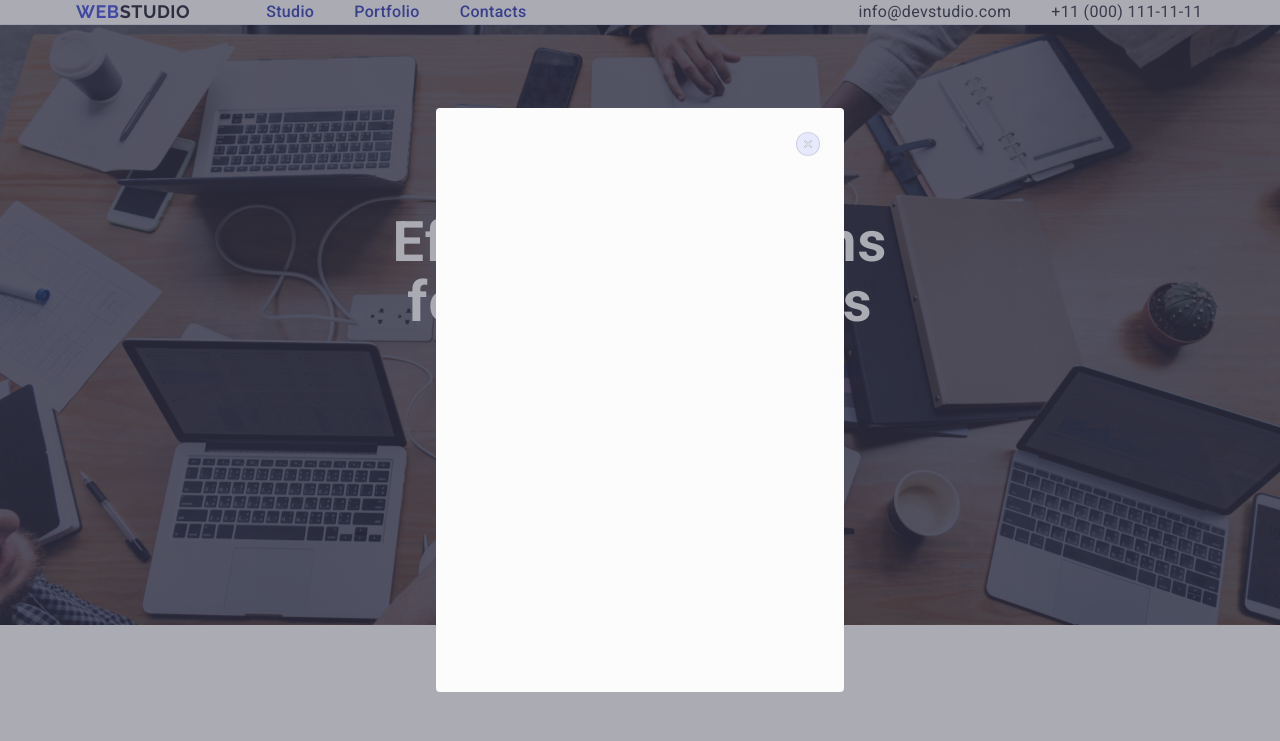
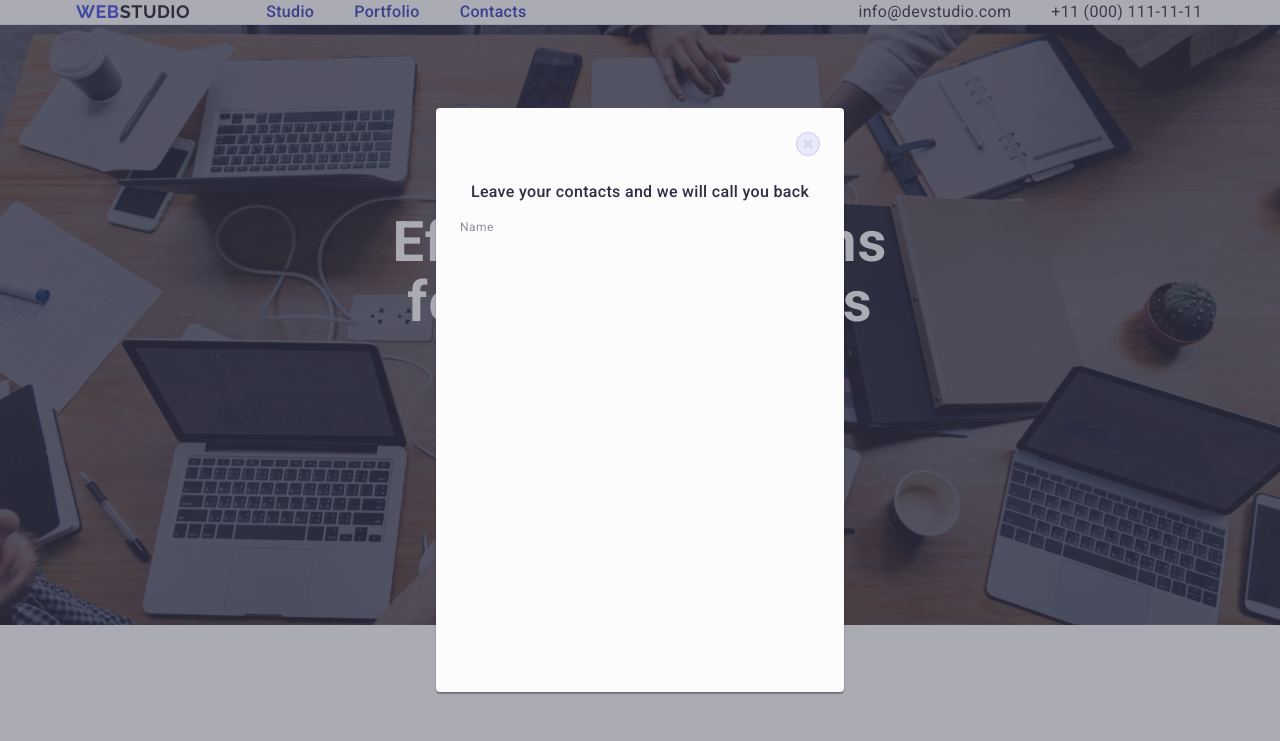
Before and after one commit to Likhes/goit-markup-hw-05, a plain HTML site: page index.html in a window 1280 px wide. Shown: the top 741 px of the page. Drawn offline with nearby package versions, Linux system fonts and the light colour scheme.

Commit message:
bit more

```diff
--- a/css/styles.css
+++ b/css/styles.css
@@ -465,7 +465,7 @@ footer {
   border-radius: 4px;
 }
 
-.submit-icon{
+.submit-icon {
   margin-left: 16px;
 }
 
@@ -509,8 +509,11 @@ footer {
   width: 408px;
   min-height: 584px;
   border-radius: 4px;
+  padding: 72px 24px 24px 24px;
   background-color: #fcfcfc;
   transition: transform 250ms cubic-bezier(0.4, 0, 0.2, 1);
+  box-shadow: 0px 1px 1px rgba(0, 0, 0, 0.14), 0px 1px 3px rgba(0, 0, 0, 0.12),
+    0px 2px 1px rgba(0, 0, 0, 0.2);
 }
 
 .modal-close-btn {
@@ -537,9 +540,32 @@ footer {
 .modal-close-btn:focus {
   border: none;
   background-color: #404bbf;
-  stroke: #ffffff;
+  fill: #ffffff;
 }
 
 .m-c-btn-icon {
   transition: fill 250ms cubic-bezier(0.4, 0, 0.2, 1);
 }
+
+.form-header{
+  font-weight: 500;
+  font-size: 16px;
+  line-height: 1.5;
+  text-align: center;
+  letter-spacing: 0.02em;
+  color: #2E2F42;
+  margin-bottom: 16px;
+}
+
+.backdrop-form{
+  margin-bottom: 8px;
+}
+
+.bcd-f-label{
+  font-size: 12px;
+  line-height: 1.17;
+  letter-spacing: 0.04em;
+  color: #8e8f99;
+  display: block;
+  margin-bottom: 4px;
+}
--- a/index.html
+++ b/index.html
@@ -630,7 +630,16 @@
             <use href="./images/icons.svg#icon-close"></use>
           </svg>
         </button>
+
+        <p class="form-header"> Leave your contacts and we will call you back</p>
+
+        <form >
+          <div class="backdrop-form">
+            <label class="bcd-f-label" for="user-name"> Name</label>
+          </div>
+        </form>
       </div>
+
     </div>
   </body>
 </html>
```
